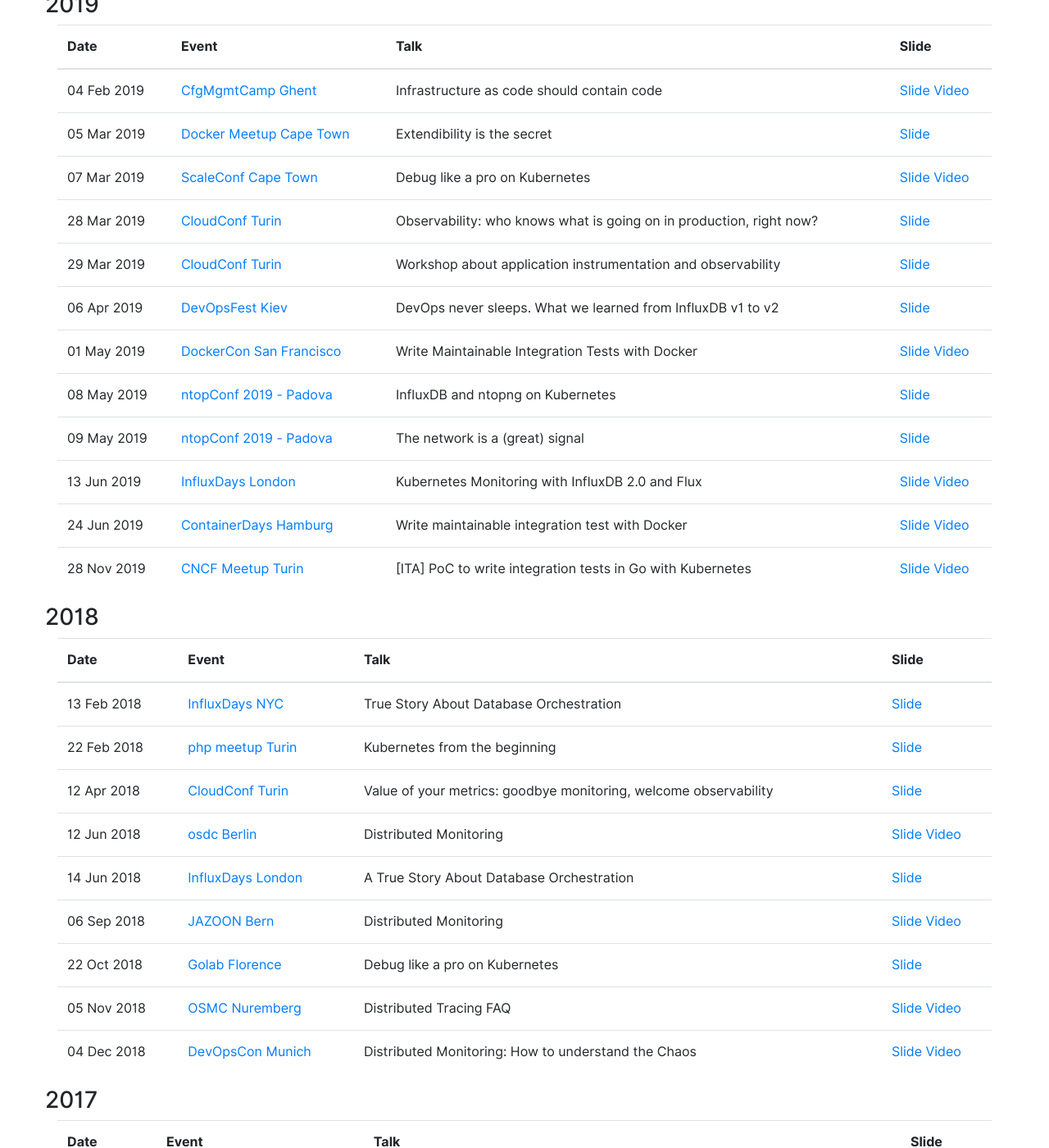
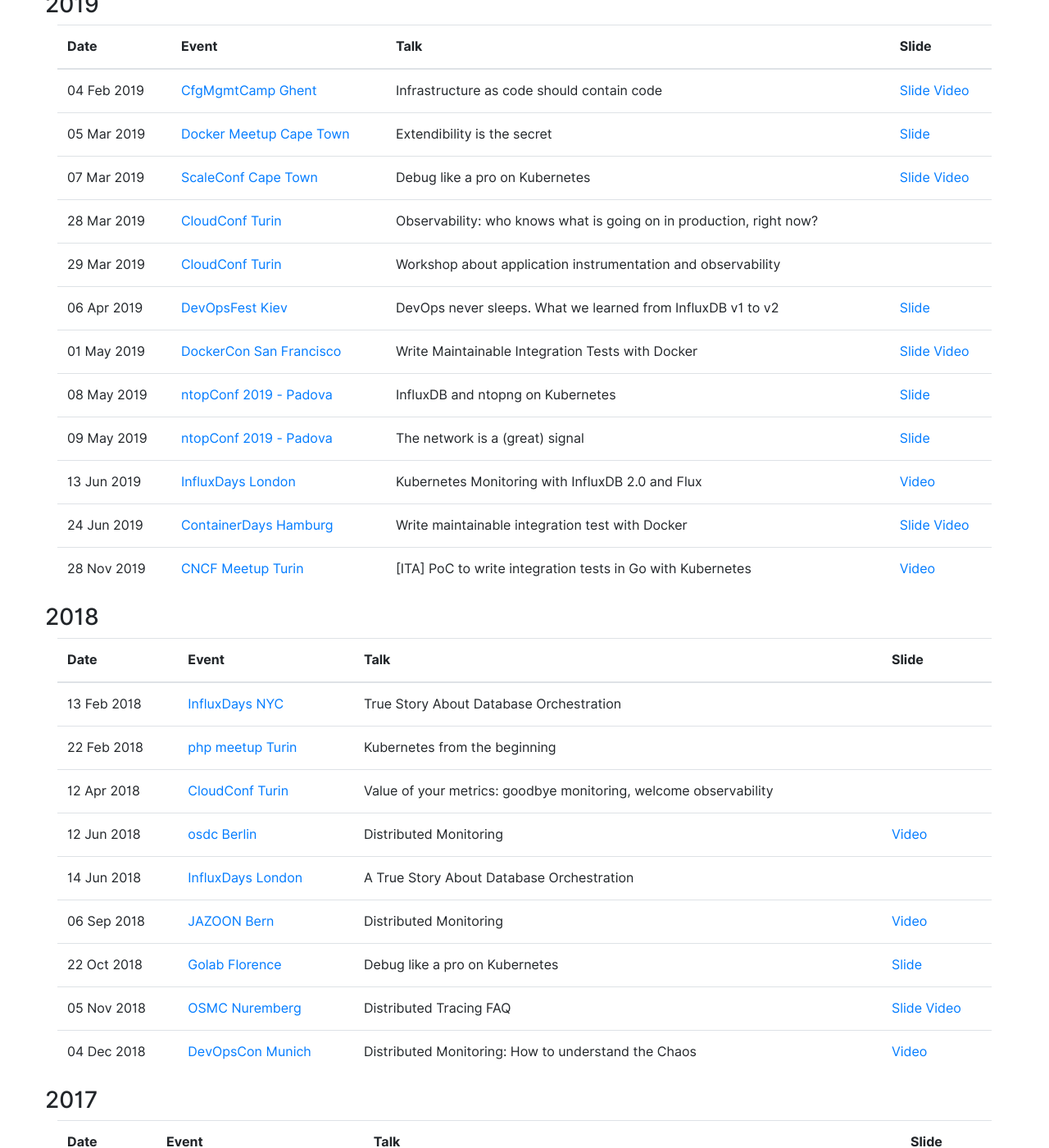
Before and after one commit to gianarb/gianarb.github.com, a Jekyll site: the page built from conferences.html, in a window 1280 px wide and 1400 px high, scrolled down 308 px. Shown: the whole window at 82% size. Built offline with Jekyll 4.4.1, drawn with Linux system fonts in a browser that asks for light colours; nearby versions of some CDN libraries; some of the changed text lies outside the part shown.

Commit message:
fix empty video/slide or unset value
Signed-off-by: Gianluca Arbezzano <gianarb92@gmail.com>

```diff
--- a/_includes/talks_per_year.html
+++ b/_includes/talks_per_year.html
@@ -17,10 +17,10 @@
               <td><a href="{{ talk.eventLink }}">{{ talk.eventName }} {{ talk.city }}</a></td>
               <td>{{ talk.title }}</td>
               <td>
-                {% if talk.slide %}
+                {% if talk.slide and talk.slide != ""  %}
                 <a href="{{ talk.slide }}" target="_blank">Slide</a>
                 {% endif %}
-                {% if talk.video != "" %}
+                {% if talk.video and talk.video != ""%}
                 <a href="{{ talk.video }}" target="_blank">Video</a>
                 {% endif %}
               </td>
```
